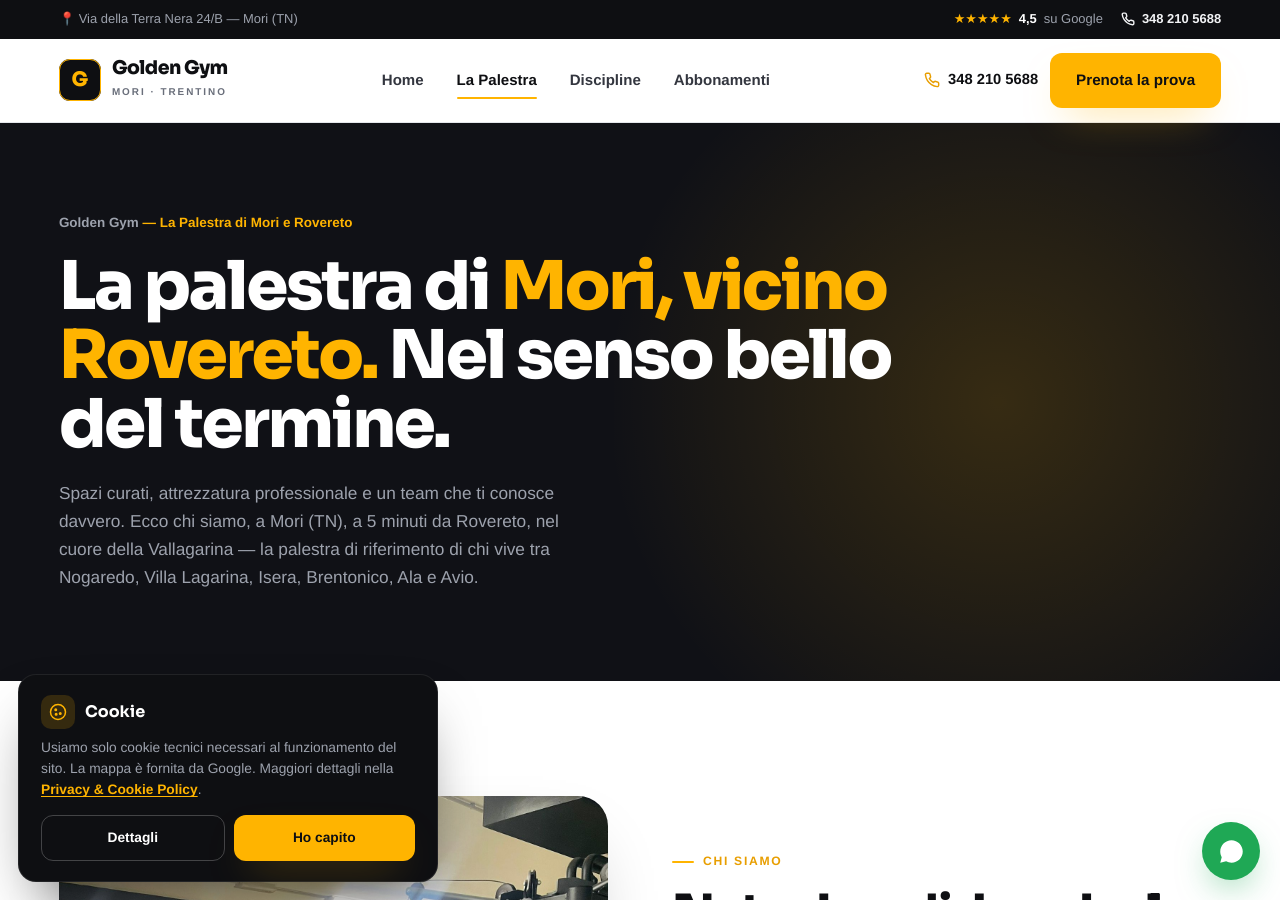
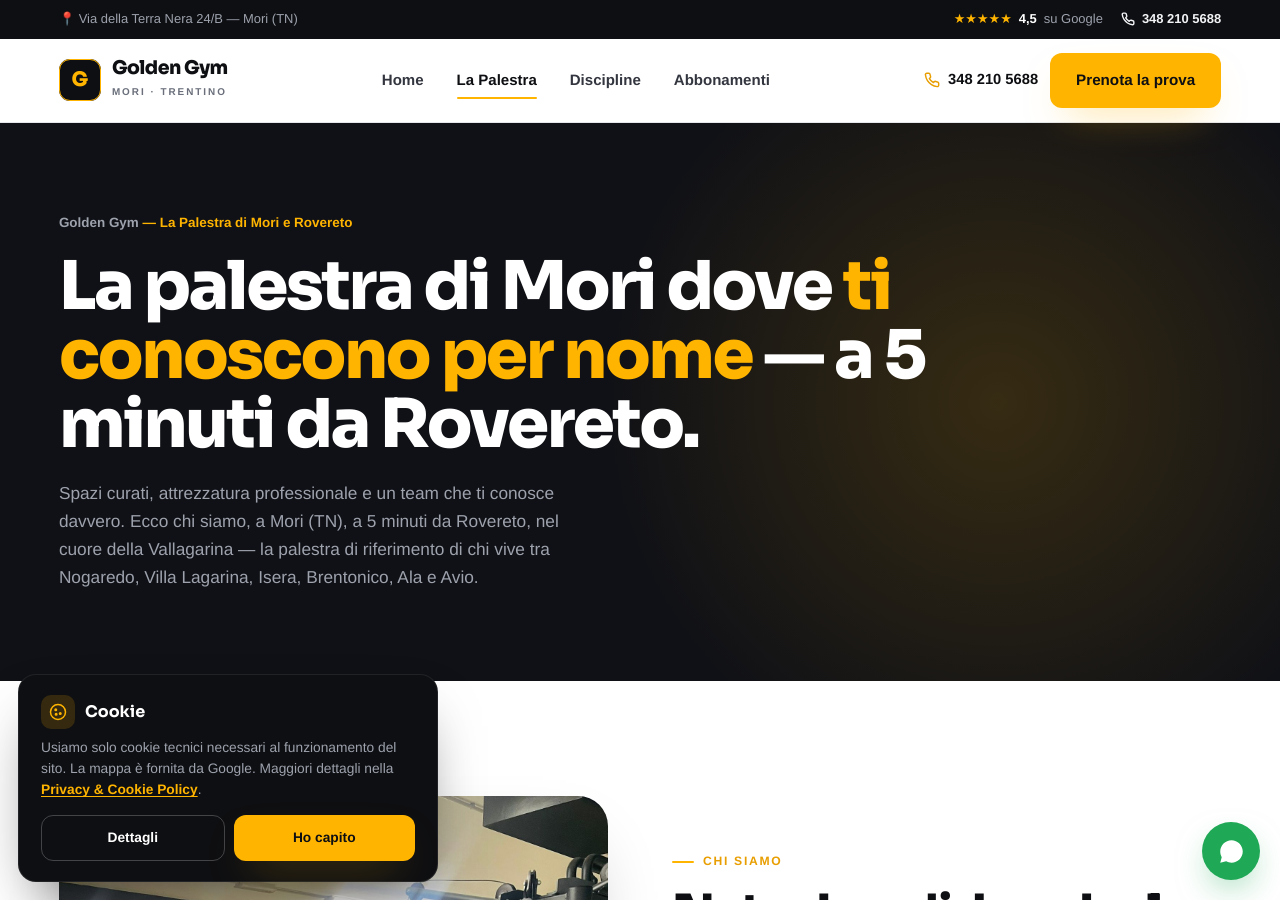
Before and after one commit to horizonagencyllc/goldengym-mori, a Jekyll site: the page built from palestra/index.html, in a window 1280 px wide and 900 px high. Built offline with Jekyll 4.4.1, drawn with Linux system fonts in a browser that asks for light colours; some web fonts are replaced.

Commit message:
Copy: riscrive H1 della pagina /palestra/ in tono più umano
Sostituisce "Nel senso bello del termine" (witticism che cadeva nel vuoto)
con un'apertura emotiva chiara: "dove ti conoscono per nome". Mantiene
i keyword SEO locali (Mori, Rovereto, 5 minuti) e sposta l'accento gold
sulla differenziazione emotiva invece che sui toponimi (già presenti
nel resto della pagina e nello schema).

Co-Authored-By: Claude Opus 4.7 (1M context) <noreply@anthropic.com>

```diff
--- a/palestra/index.html
+++ b/palestra/index.html
@@ -9,7 +9,7 @@ seo_desc: "Scopri la palestra Golden Gym a Mori (TN): sala curata, attrezzatura
   <section class="phero">
     <div class="shell">
       <div class="crumbs rv">Golden Gym <b>— La Palestra di Mori e Rovereto</b></div>
-      <h1 class="rv rv1">La palestra di <em>Mori, vicino Rovereto.</em> Nel senso bello del termine.</h1>
+      <h1 class="rv rv1">La palestra di Mori dove <em>ti conoscono per nome</em> — a 5 minuti da Rovereto.</h1>
       <p class="rv rv2">Spazi curati, attrezzatura professionale e un team che ti conosce davvero. Ecco chi siamo, a Mori (TN), a 5 minuti da Rovereto, nel cuore della Vallagarina — la palestra di riferimento di chi vive tra Nogaredo, Villa Lagarina, Isera, Brentonico, Ala e Avio.</p>
     </div>
   </section>
```
